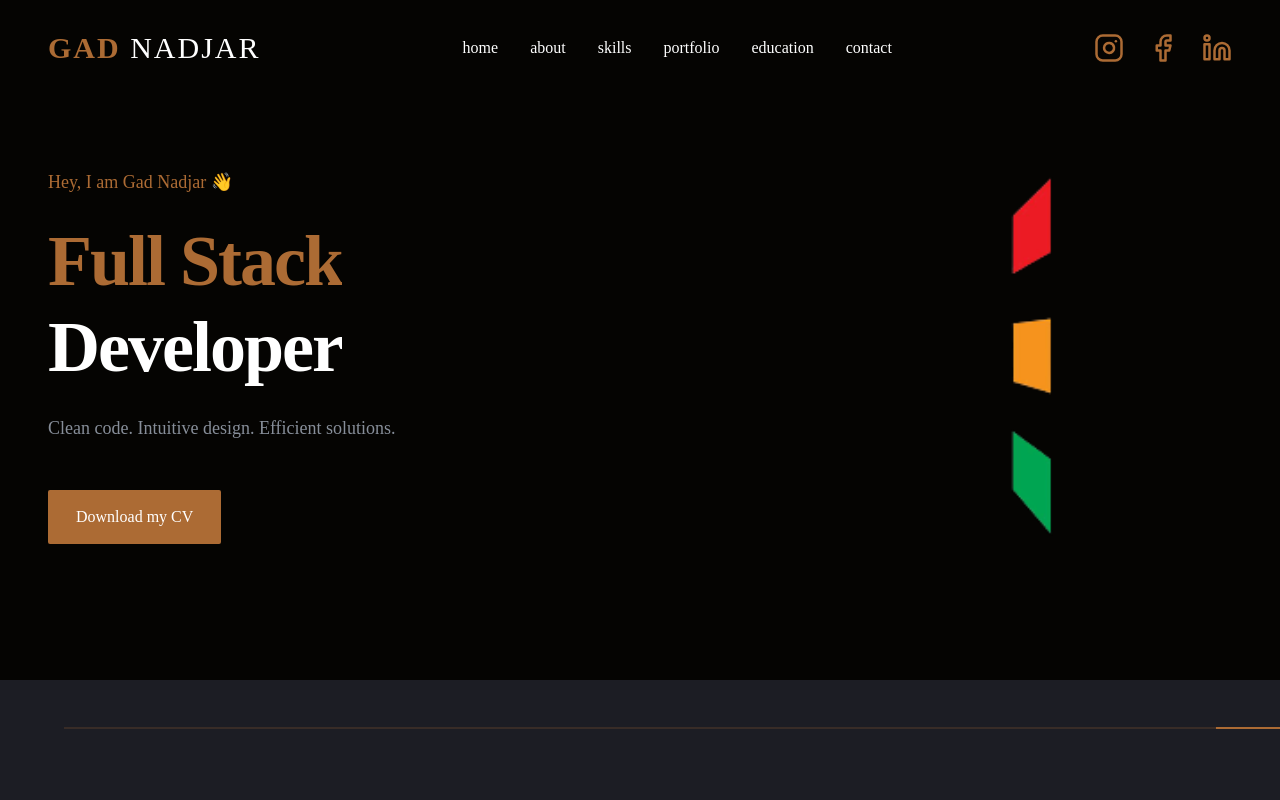
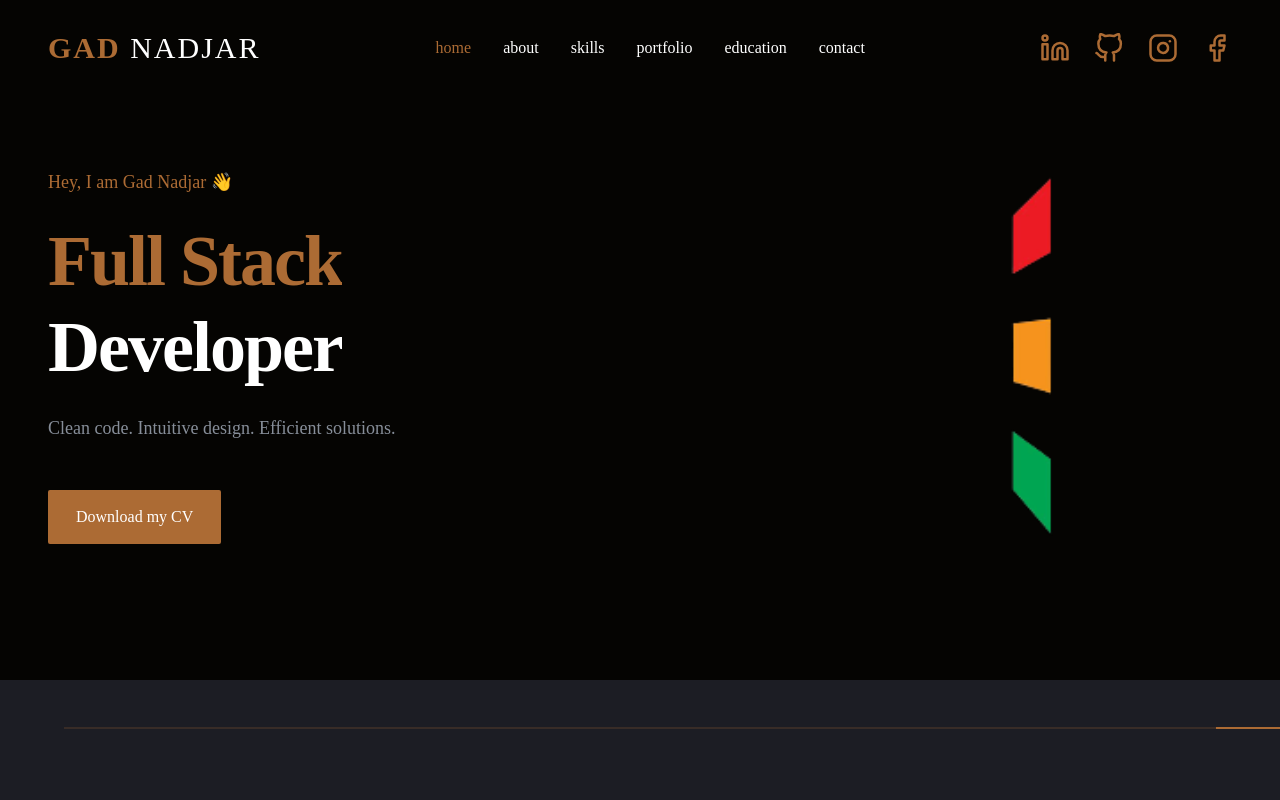
Before and after one commit to Gadnadj/Gad-Portfolio, a React (Vite) app: page / in a window 1280 px wide. Shown: the top 800 px of the page. Built offline with nearby package versions, Linux system fonts and the light colour scheme.

Commit message:
add sections

```diff
--- a/src/components/NavBar.tsx
+++ b/src/components/NavBar.tsx
@@ -1,7 +1,35 @@
 import { navigation } from '../data';
 import { Link } from 'react-scroll';
+import { useState, useEffect } from 'react';
 
 const NavBar = () => {
+    const [activeSection, setActiveSection] = useState('home');
+
+    useEffect(() => {
+        const handleScroll = () => {
+            const sections = navigation.map(item => {
+                const element = document.getElementById(item.href);
+                if (element) {
+                    const rect = element.getBoundingClientRect();
+                    return {
+                        id: item.href,
+                        distance: Math.abs(rect.top)
+                    };
+                }
+                return null;
+            }).filter(Boolean);
+
+            const closest = sections.reduce((prev, curr) => {
+                return prev.distance < curr.distance ? prev : curr;
+            });
+
+            setActiveSection(closest.id);
+        };
+
+        window.addEventListener('scroll', handleScroll);
+        return () => window.removeEventListener('scroll', handleScroll);
+    }, []);
+
     return (
         <nav>
             <ul className='flex space-x-8'>
@@ -10,10 +38,15 @@ const NavBar = () => {
                         <li key={index}>
                             <Link
                                 to={item.href}
+                                spy={true}
                                 smooth={true}
                                 duration={500}
                                 offset={-70}
-                                className='text-white hover:text-accent cursor-pointer'
+                                className={`cursor-pointer transition-colors ${
+                                    activeSection === item.href
+                                        ? 'text-accent'
+                                        : 'text-white hover:text-accent'
+                                }`}
                             >
                                 {item.name}
                             </Link>
--- a/src/components/Projects.tsx
+++ b/src/components/Projects.tsx
@@ -15,7 +15,7 @@ type ProjectsProps = {
     setCategory: (category: string) => void;
 };
 
-const Projects = ({ category, setCategory }: ProjectsProps) => {
+const Projects = ({ category }: ProjectsProps) => {
     const [showAll, setShowAll] = useState(false);
 
     const filteredProjects = category === 'all'
--- a/src/data.tsx
+++ b/src/data.tsx
@@ -1,4 +1,4 @@
-import { FiFacebook, FiLinkedin } from 'react-icons/fi';
+import { FiFacebook, FiGithub, FiLinkedin } from 'react-icons/fi';
 import { FiInstagram } from 'react-icons/fi';
 import { FiMapPin } from 'react-icons/fi';
 
@@ -28,8 +28,6 @@ import Mealicious from './assets/img/projects2/Mealicious.png';
 import Rentalcars from './assets/img/projects2/rentalCars.png';
 import Steimatzky from './assets/img/projects2/Steimatzky.png';
 import MyTrip from './assets/img/projects2/MyTrip.png';
-import Sidewalk_Media_Post from './assets/img/projects2/Sidewalk_Media_Post.png';
-import RentalCars from './assets/img/projects2/RentalCars.png';
 
 
 
@@ -67,16 +65,20 @@ export const navigation = [
 // social
 export const social = [
     {
+        icon: <FiLinkedin />,
+        href: 'https://www.linkedin.com/in/gad-nadjar/'
+    },
+    {
+        icon: <FiGithub />,
+        href: 'https://github.com/Gadnadj'
+    },
+    {
         icon: <FiInstagram />,
-        href: 'https://www.instagram.com/sidewalkmedias/'
+        href: 'https://www.instagram.com/gadnadj/'
     },
     {
         icon: <FiFacebook />,
-        href: 'https://www.facebook.com/SidewalkMedias'
-    },
-    {
-        icon: <FiLinkedin />,
-        href: 'https://www.linkedin.com/in/sidewalkmedias/'
+        href: 'https://www.facebook.com/gad.nadjar'
     }
 ];
 //projects 2
```
